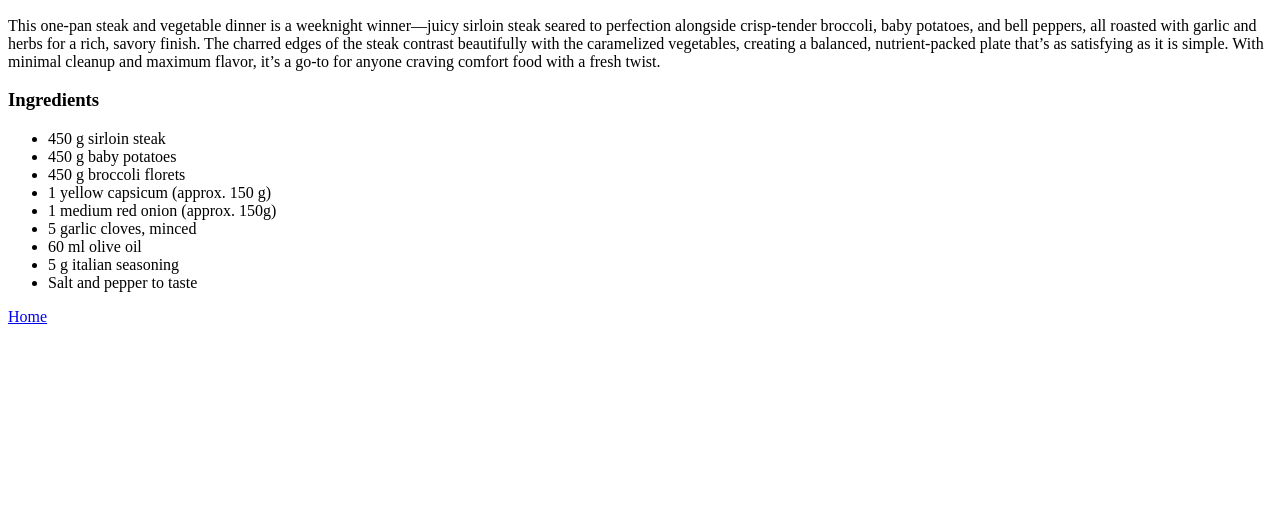
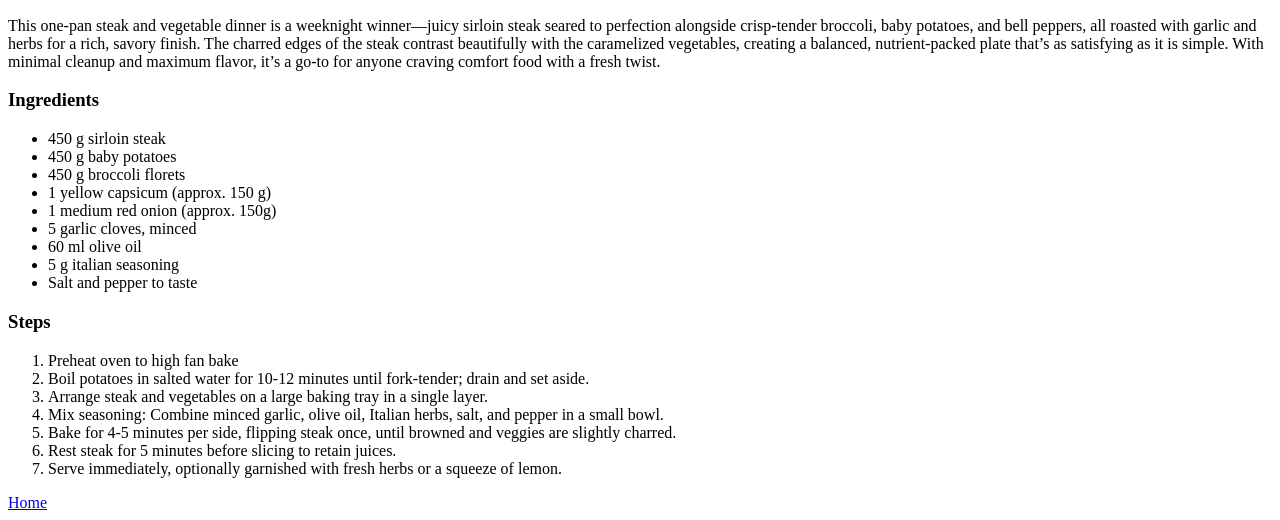
Before and after one commit to websurfer23/odin-recipes, a plain HTML site: page recipes/steak.html in a window 1280 px wide. Shown: the part 514-1034 px from the top of the page. Before the commit the page ends 848 px from the top, so only its background shows below. Drawn offline with Linux system fonts and the light colour scheme.

Commit message:
h3 and ol steps for recipe

```diff
--- a/recipes/steak.html
+++ b/recipes/steak.html
@@ -17,7 +17,7 @@
 
         <h3>Ingredients</h3>
 
-            <ul>
+        <ul>
             <li>450 g sirloin steak</li>
             <li>450 g baby potatoes</li>
             <li>450 g broccoli florets</li>
@@ -29,6 +29,18 @@
             <li>Salt and pepper to taste</li>
         </ul>
 
+        <h3>Steps</h3>
+        <ol>
+            <li>Preheat oven to high fan bake</li>
+            <li>Boil potatoes in salted water for 10-12 minutes until fork-tender; drain and set aside.</li>
+            <li>Arrange steak and vegetables on a large baking tray in a single layer.</li>
+            <li>Mix seasoning: Combine minced garlic, olive oil, Italian herbs, salt, and pepper in a small bowl.</li>
+            <li>Bake for 4-5 minutes per side, flipping steak once, until browned and veggies are slightly charred.</li>
+            <li>Rest steak for 5 minutes before slicing to retain juices.</li>
+            <li>Serve immediately, optionally garnished with fresh herbs or a squeeze of lemon.</li>
+        </ol>
+
+
             <a href="../index.html">Home</a>
     </body>
 </html>
```
